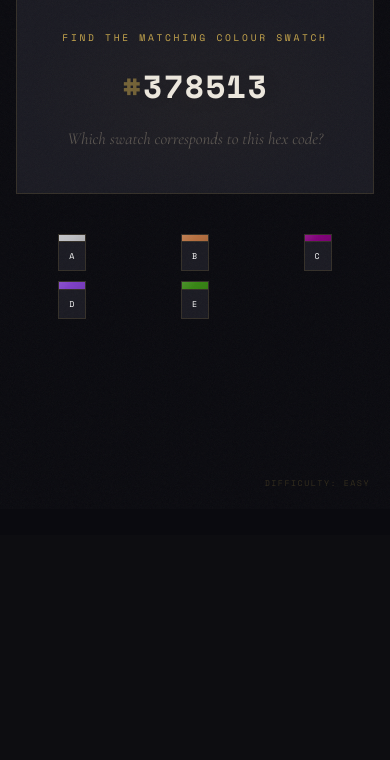
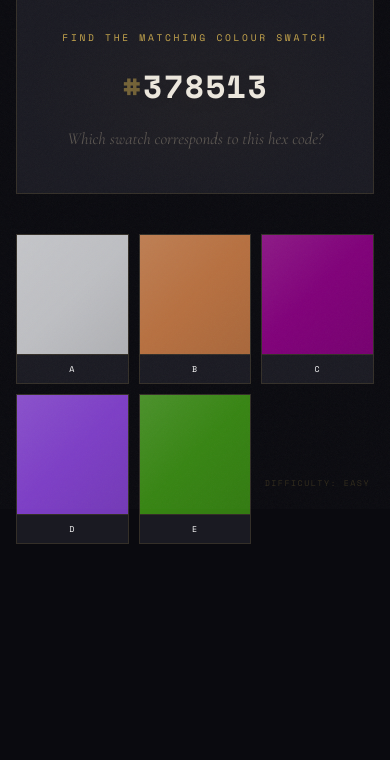
Before and after one commit to EminKalifa/Project, a Flask app: page /hex2 in a window 390 px wide. Shown: the part 335-1095 px from the top of the page. Before the commit the page ends 821 px from the top, so only its background shows below. Run offline with Flask 3, Linux system fonts and the light colour scheme; a user stored in the database is signed in; some libraries are stand-ins or nearby versions; some web fonts are replaced.

Commit message:
Update hex2.css

```diff
--- a/static/hex2.css
+++ b/static/hex2.css
@@ -710,12 +710,7 @@ main {
     }
 
     .opts {
-        grid-template-columns: repeat(3, 1fr);
-        justify-content: center;
-    }
-
-    .opts > * {
-        justify-self: center;
+        grid-template-columns: repeat(auto-fit, minmax(100px, 1fr));
     }
 
     .hc-code {
```
